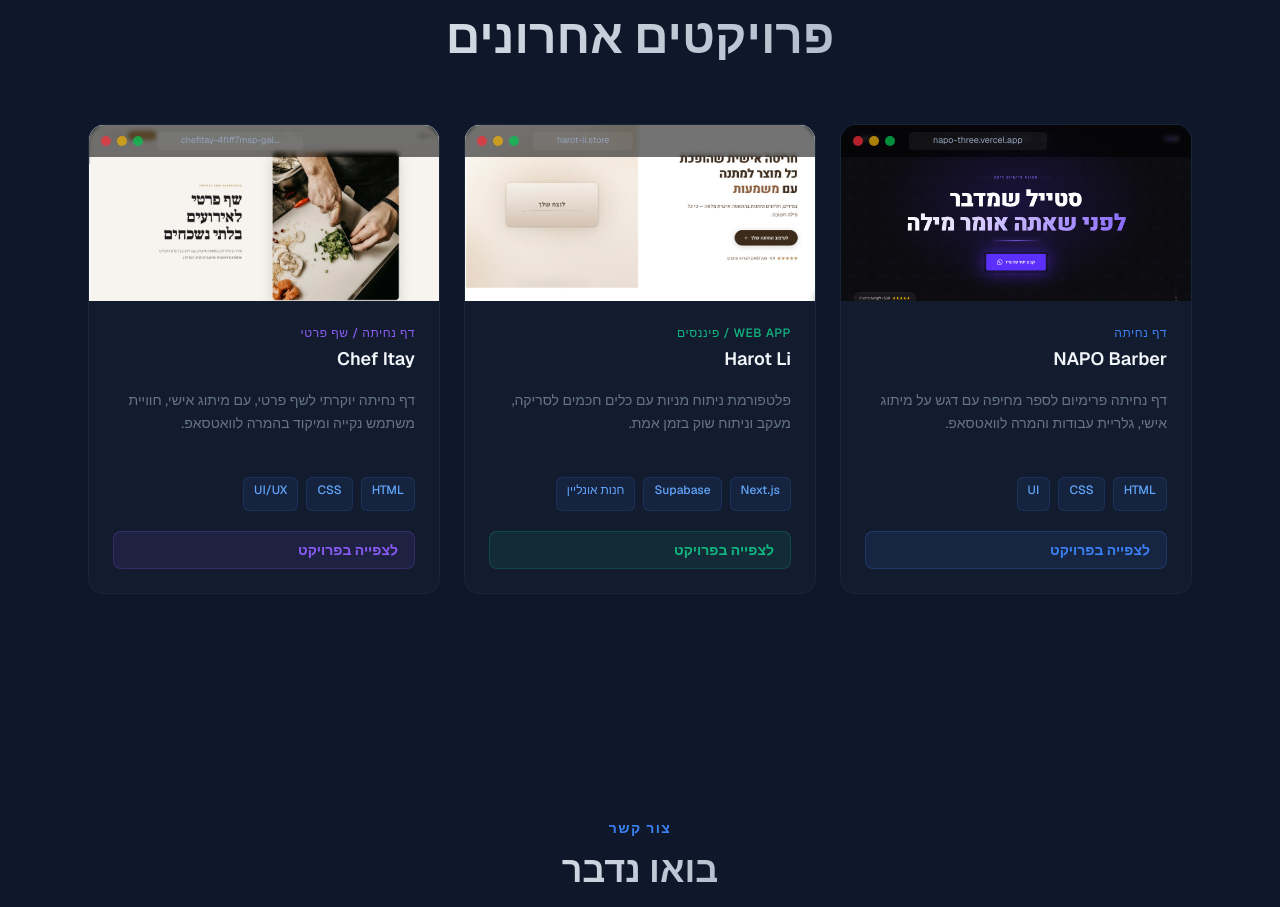
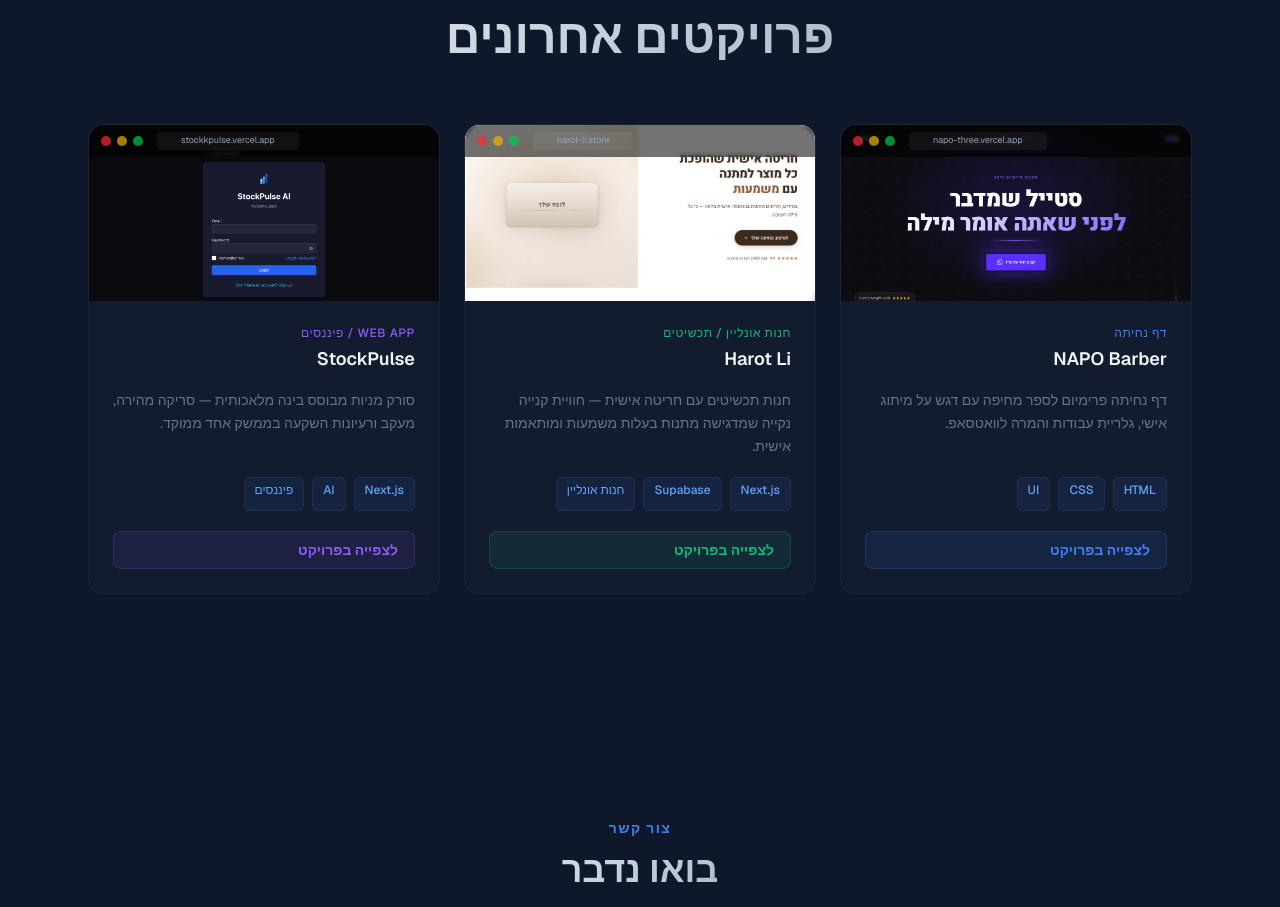
Before and after one commit to Siren567/zh-studio, a Next.js app: page / in a window 1280 px wide. Shown: the part 2380-3287 px from the top of the page. Built offline with nearby package versions, Linux system fonts and the light colour scheme.

Commit message:
UI: improve layout and site display structure

```diff
--- a/app/page.tsx
+++ b/app/page.tsx
@@ -60,11 +60,11 @@
     portfolioTitle: "Recent Projects",
     proj1Category: "Landing Page",
     proj1Desc: "Premium landing page for a Haifa-based barber with personal branding, work gallery, and WhatsApp conversion.",
-    proj2Category: "Web App / Finance",
-    proj2Desc: "Stock analysis platform with smart tools for scanning, tracking, and real-time market analysis.",
+    proj2Category: "E-commerce / Jewelry",
+    proj2Desc: "Online jewelry store focused on personal engraving — turning pieces into meaningful gifts with a polished, conversion-friendly storefront.",
     viewProjectBtn: "View Project",
-    proj3Category: "Landing Page / Private Chef",
-    proj3Desc: "Luxury landing page for a private chef with personal branding, clean user experience, and strong WhatsApp conversion focus.",
+    proj3Category: "Web App / Finance",
+    proj3Desc: "AI-assisted stock scanner for faster idea generation — screening, watchlists, and market context in one focused web experience.",
 
     processTag: "How It Works",
     processTitle: "Our Process",
@@ -153,11 +153,11 @@
     portfolioTitle: "פרויקטים אחרונים",
     proj1Category: "דף נחיתה",
     proj1Desc: "דף נחיתה פרימיום לספר מחיפה עם דגש על מיתוג אישי, גלריית עבודות והמרה לוואטסאפ.",
-    proj2Category: "Web App / פיננסים",
-    proj2Desc: "פלטפורמת ניתוח מניות עם כלים חכמים לסריקה, מעקב וניתוח שוק בזמן אמת.",
+    proj2Category: "חנות אונליין / תכשיטים",
+    proj2Desc: "חנות תכשיטים עם חריטה אישית — חוויית קנייה נקייה שמדגישה מתנות בעלות משמעות ומותאמות אישית.",
     viewProjectBtn: "לצפייה בפרויקט",
-    proj3Category: "דף נחיתה / שף פרטי",
-    proj3Desc: "דף נחיתה יוקרתי לשף פרטי, עם מיתוג אישי, חוויית משתמש נקייה ומיקוד בהמרה לוואטסאפ.",
+    proj3Category: "Web App / פיננסים",
+    proj3Desc: "סורק מניות מבוסס בינה מלאכותית — סריקה מהירה, מעקב ורעיונות השקעה בממשק אחד ממוקד.",
 
     processTag: "איך זה עובד?",
     processTitle: "התהליך שלנו",
@@ -451,7 +451,7 @@
   const projects = [
     { name: "NAPO Barber",    category: t.proj1Category, desc: t.proj1Desc, accent: "#3b82f6", tags: ["HTML","CSS","UI"],               link: "https://napo-three.vercel.app",  preview: "/napo-preview.png" },
     { name: "Harot Li",       category: t.proj2Category, desc: t.proj2Desc, accent: "#10b981", tags: ["Next.js","Supabase","חנות אונליין"], link: "https://www.harot-li.store/",   preview: "/harot-li-preview.png", previewPosition: "center 30%" },
-    { name: "Chef Itay",      category: t.proj3Category, desc: t.proj3Desc, accent: "#8b5cf6", tags: ["HTML","CSS","UI/UX"],            link: "https://chefitay-4flff7msp-galzohar4466-6318s-projects.vercel.app/", preview: "/chef-itay-preview.png" },
+    { name: "StockPulse",     category: t.proj3Category, desc: t.proj3Desc, accent: "#8b5cf6", tags: ["Next.js","AI","פיננסים"],       link: "https://stockkpulse.vercel.app/", preview: "/stockpulse-preview.png" },
   ];
 
   return (
```
Also changed, not shown: public/stockpulse-preview.png.
